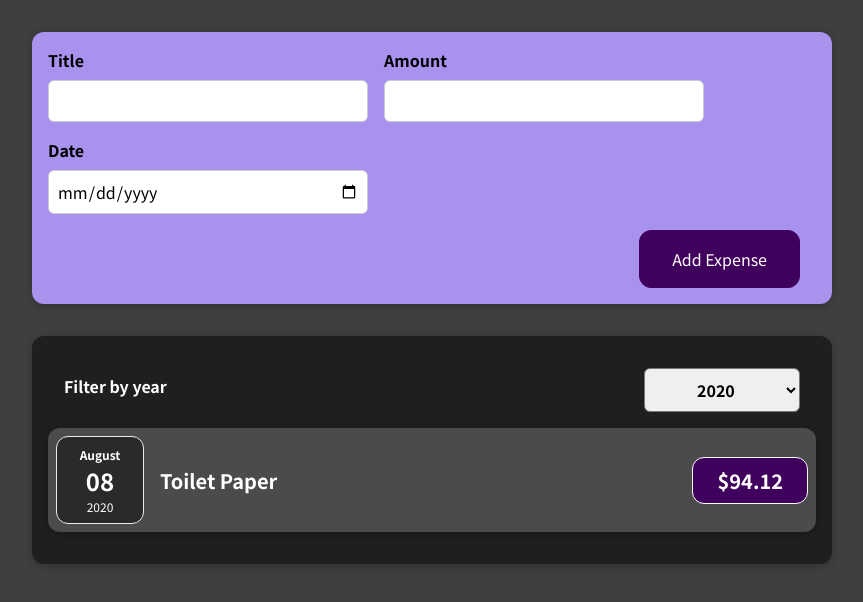
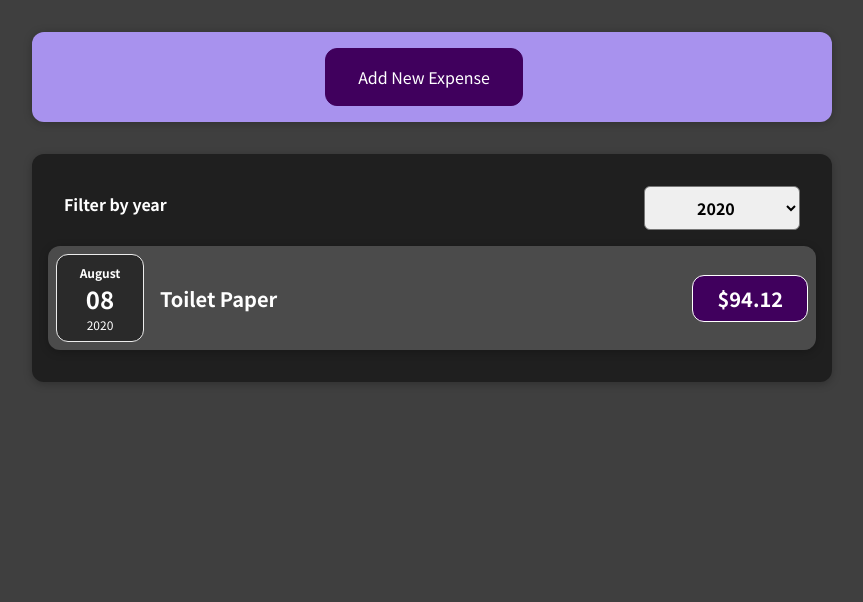
Before and after one commit to hazalkoz/ExpenseTracker, a React (Create React App) app: page / in a window 1280 px wide. Shown: the top 602 px of the page, without its empty margins (208-1071 px from the left). Built offline with nearby package versions, Linux system fonts and the light colour scheme.

Commit message:
The expense form is closeable.

```diff
--- a/src/components/NewExpense/ExpenseForm.js
+++ b/src/components/NewExpense/ExpenseForm.js
@@ -72,6 +72,7 @@ const ExpenseForm = (props) => {
                 </div>
             </div>
             <div className='new-expense__actions'>
+                <button type='button' onClick={props.onClose}>Cancel</button>
                 <button type='submit'>Add Expense</button>
             </div>
         </form>
--- a/src/components/NewExpense/NewExpense.js
+++ b/src/components/NewExpense/NewExpense.js
@@ -1,18 +1,29 @@
 import ExpenseForm from './ExpenseForm';
 import './NewExpense.css';
+import {useState} from "react";
 
 const NewExpense = (props) => {
+    const [isFormOpen,setFormOpen] = useState(false)
+
     const saveExpenseDataHandler = (enteredExpenseData) =>{
         const expenseData = {
             ...enteredExpenseData,
             id: Math.random().toString()
         }
         props.addExpense(expenseData);
+        setFormOpen(false);
     }
-
+    const openFormHandler = () => {
+        setFormOpen(true)
+    };
+    const closeFormHandler = () => {
+        setFormOpen(false)
+    };
     return (
         <div className='new-expense'>
-            <ExpenseForm onSaveExpenseData={saveExpenseDataHandler}/>
+            {!isFormOpen && <button onClick={openFormHandler}>Add New Expense</button>}
+            {isFormOpen && <ExpenseForm onSaveExpenseData={saveExpenseDataHandler} onClose={closeFormHandler}/>}
+
         </div>
     );
 };
```
